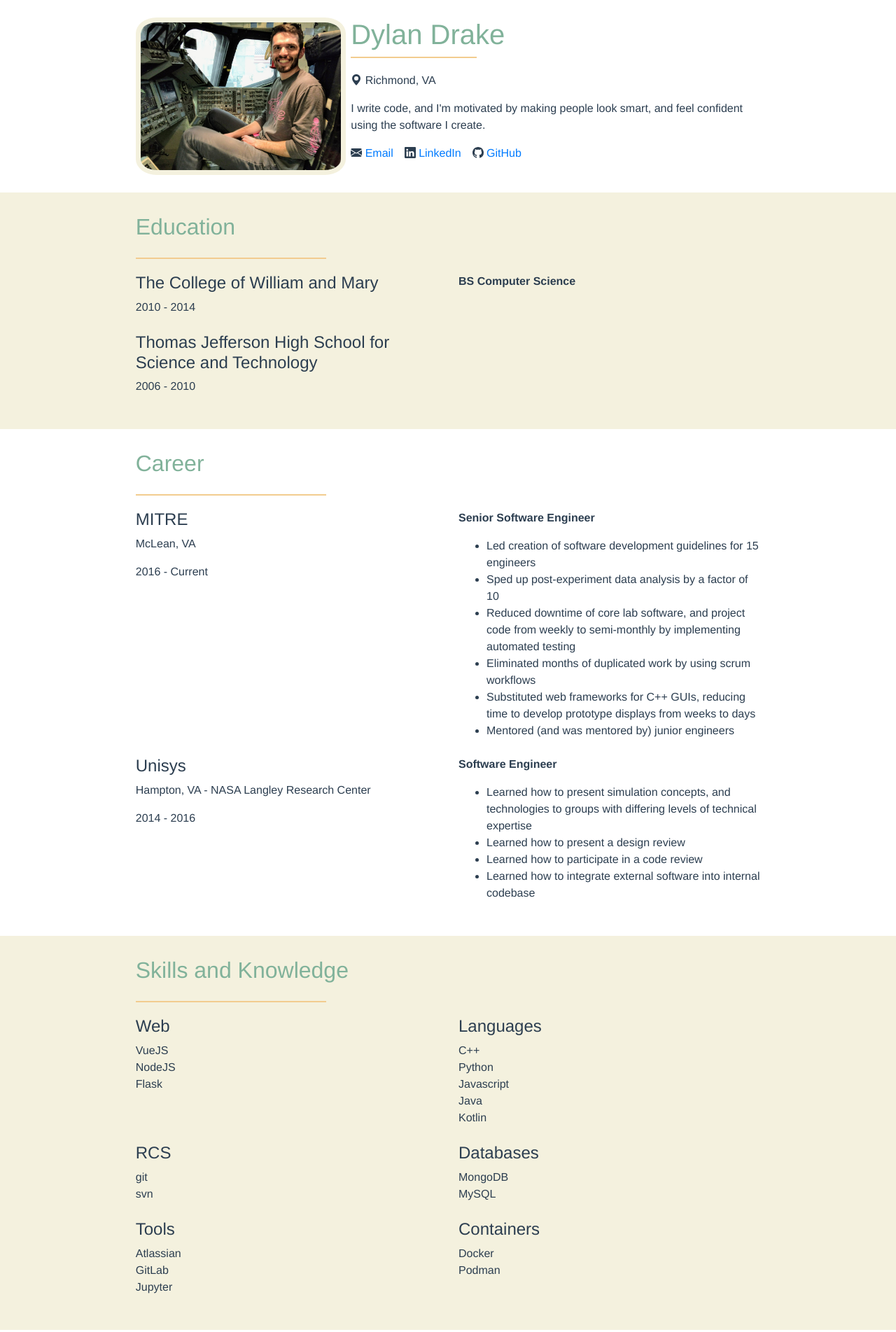
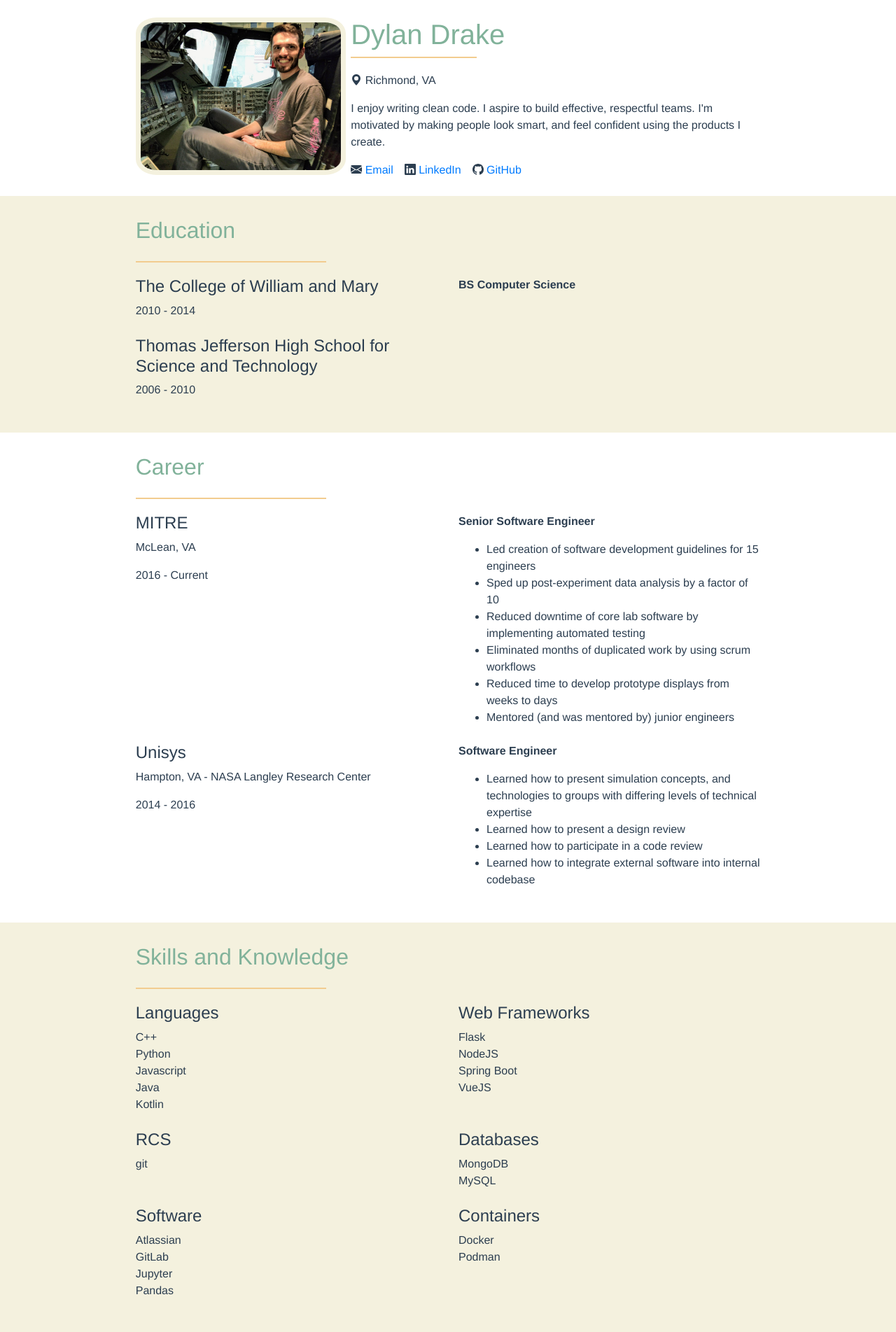
Before and after one commit to dcdrake/resume, a Vue app: page / in a window 1280 px wide. Shown: the top 1903 px of the page at 70% size. Built offline with nearby package versions, Linux system fonts and the light colour scheme.

Commit message:
change some headings and my description

```diff
--- a/src/views/Home.vue
+++ b/src/views/Home.vue
@@ -17,8 +17,9 @@
             <p><b-icon icon="geo-alt-fill"></b-icon> Richmond, VA</p>
 
             <p>
-              I write code, and I'm motivated by making people look smart, and
-              feel confident using the software I create.
+              I enjoy writing clean code. I aspire to build effective,
+              respectful teams. I'm motivated by making people look smart, and
+              feel confident using the products I create.
             </p>
             <b-icon icon="envelope-fill"></b-icon>
             <a class="mr-3" href="mailto:dylan.c.drake@gmail.com"> Email</a>
@@ -73,12 +74,6 @@
         <hr />
         <b-row class="mb-4">
           <b-col class="text-left">
-            <h4>Web</h4>
-            <div>VueJS</div>
-            <div>NodeJS</div>
-            <div>Flask</div>
-          </b-col>
-          <b-col class="text-left">
             <h4>Languages</h4>
             <div>C++</div>
             <div>Python</div>
@@ -86,12 +81,18 @@
             <div>Java</div>
             <div>Kotlin</div>
           </b-col>
+          <b-col class="text-left">
+            <h4>Web Frameworks</h4>
+            <div>Flask</div>
+            <div>NodeJS</div>
+            <div>Spring Boot</div>
+            <div>VueJS</div>
+          </b-col>
         </b-row>
         <b-row class="mb-4">
           <b-col class="text-left">
             <h4>RCS</h4>
             <div>git</div>
-            <div>svn</div>
           </b-col>
           <b-col class="text-left">
             <h4>Databases</h4>
@@ -101,10 +102,11 @@
         </b-row>
         <b-row class="mb-4">
           <b-col class="text-left">
-            <h4>Tools</h4>
+            <h4>Software</h4>
             <div>Atlassian</div>
             <div>GitLab</div>
             <div>Jupyter</div>
+            <div>Pandas</div>
           </b-col>
           <b-col class="text-left">
             <h4>Containers</h4>
@@ -140,9 +142,9 @@ export default {
           description: [
             "Led creation of software development guidelines for 15 engineers",
             "Sped up post-experiment data analysis by a factor of 10",
-            "Reduced downtime of core lab software, and project code from weekly to semi-monthly by implementing automated testing",
+            "Reduced downtime of core lab software by implementing automated testing",
             "Eliminated months of duplicated work by using scrum workflows",
-            "Substituted web frameworks for C++ GUIs, reducing time to develop prototype displays from weeks to days",
+            "Reduced time to develop prototype displays from weeks to days",
             "Mentored (and was mentored by) junior engineers",
           ],
         },
```
